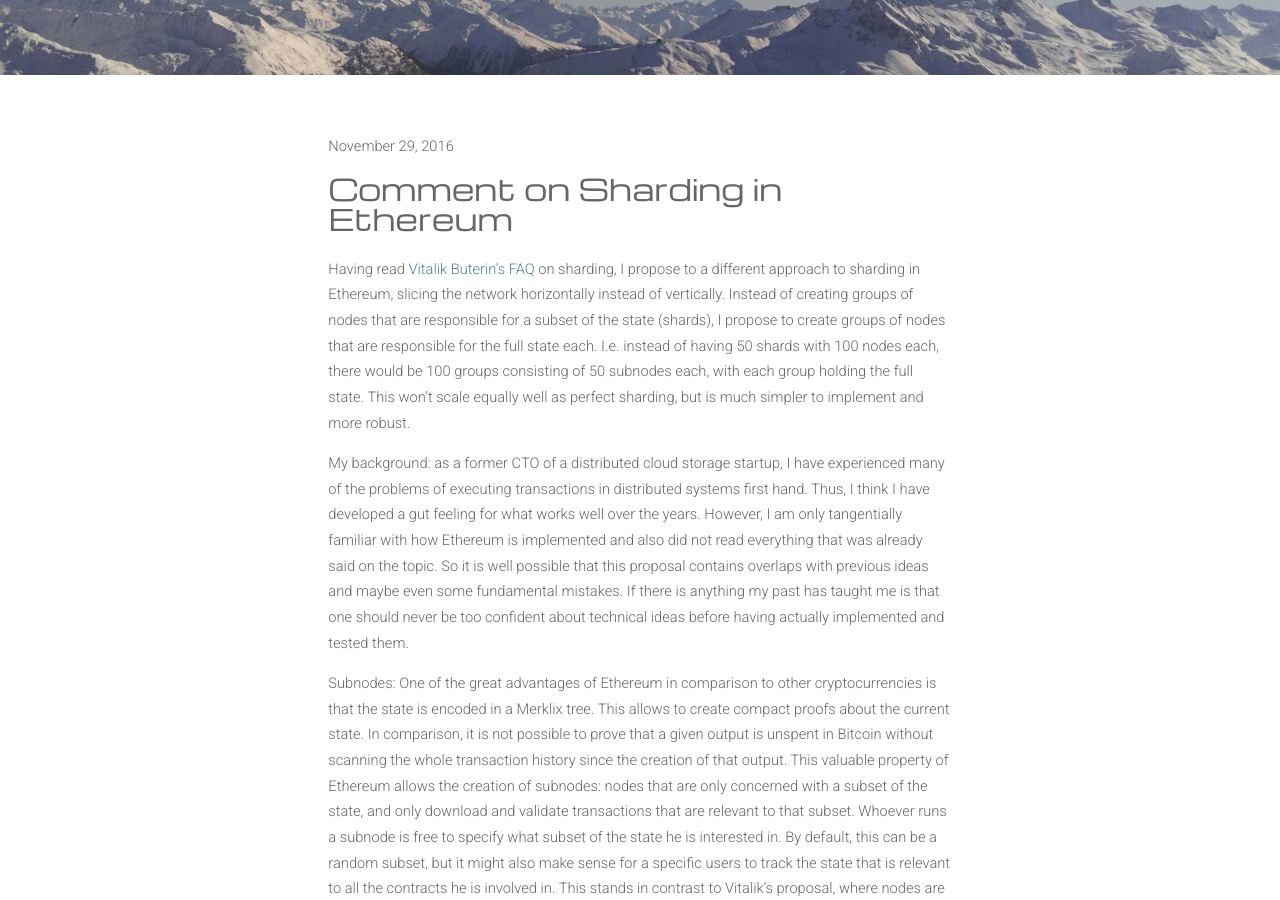
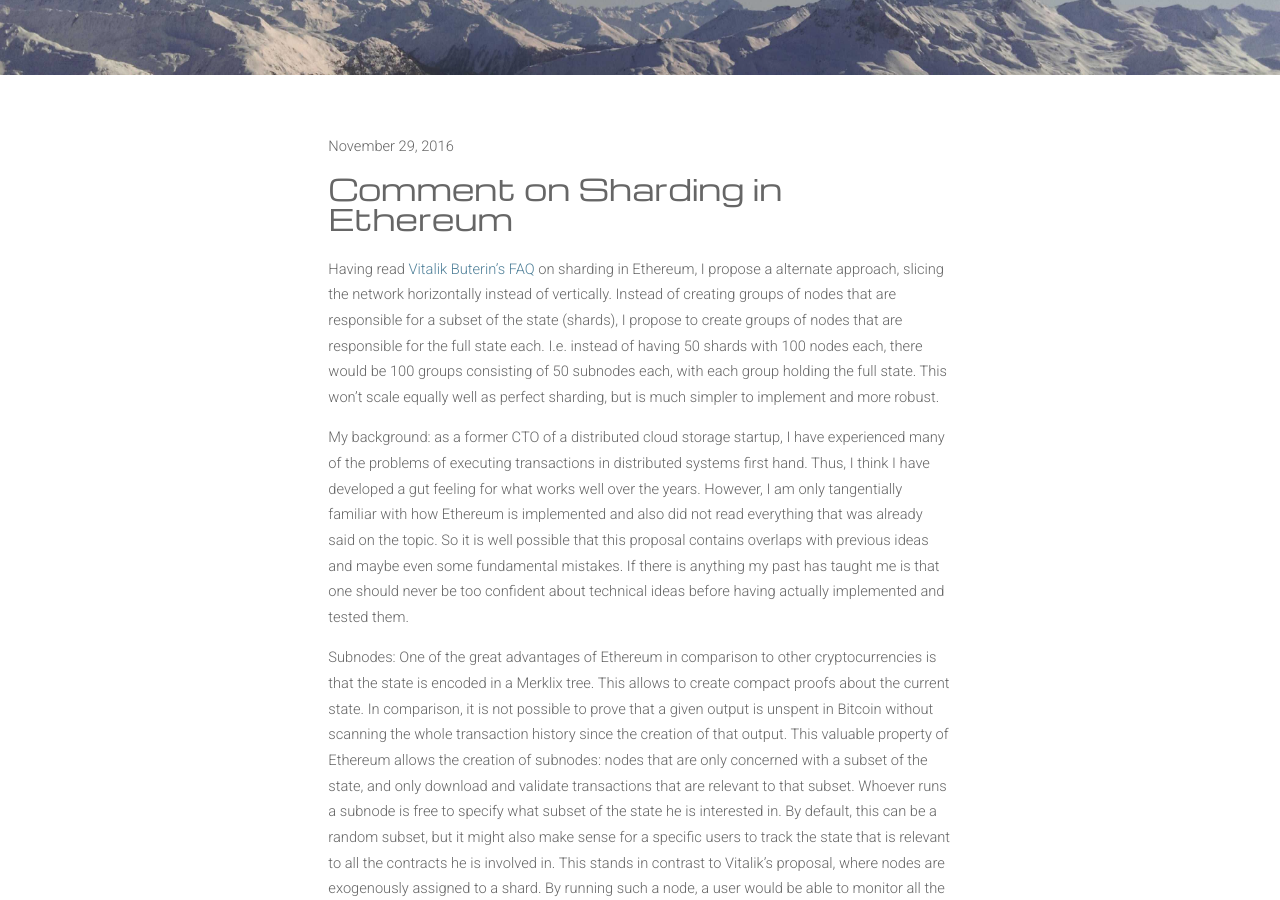
Before and after one commit to meisserecon/www, a Jekyll site: the page built from _posts/2016-11-29-Sharding.md, in a window 1280 px wide and 900 px high, scrolled down 406 px. Built offline with Jekyll 4.4.1, drawn with Linux system fonts in a browser that asks for light colours; nearby versions of some CDN libraries.

Commit message:
Update 2016-11-29-Sharding.md
typos

```diff
--- a/_posts/2016-11-29-Sharding.md
+++ b/_posts/2016-11-29-Sharding.md
@@ -3,7 +3,7 @@ layout: post
 title: Comment on Sharding in Ethereum
 description: An alternate approach to sharding in Ethereum
 ---
-Having read <a href="https://github.com/ethereum/wiki/wiki/Sharding-FAQ">Vitalik Buterin's FAQ</a> on sharding, I propose to a different approach to sharding in Ethereum, slicing the network horizontally instead of vertically. Instead of creating groups of nodes that are responsible for a subset of the state (shards), I propose to create groups of nodes that are responsible for the full state each. I.e. instead of having 50 shards with 100 nodes each, there would be 100 groups consisting of 50 subnodes each, with each group holding the full state. This won’t scale equally well as perfect sharding, but is much simpler to implement and more robust.
+Having read <a href="https://github.com/ethereum/wiki/wiki/Sharding-FAQ">Vitalik Buterin's FAQ</a> on sharding in Ethereum, I propose a alternate approach, slicing the network horizontally instead of vertically. Instead of creating groups of nodes that are responsible for a subset of the state (shards), I propose to create groups of nodes that are responsible for the full state each. I.e. instead of having 50 shards with 100 nodes each, there would be 100 groups consisting of 50 subnodes each, with each group holding the full state. This won’t scale equally well as perfect sharding, but is much simpler to implement and more robust.
 
 My background: as a former CTO of a distributed cloud storage startup, I have experienced many of the problems of executing transactions in distributed systems first hand. Thus, I think I have developed a gut feeling for what works well over the years. However, I am only tangentially familiar with how Ethereum is implemented and also did not read everything that was already said on the topic. So it is well possible that this proposal contains overlaps with previous ideas and maybe even some fundamental mistakes. If there is anything my past has taught me is that one should never be too confident about technical ideas before having actually implemented and tested them.
 
```
